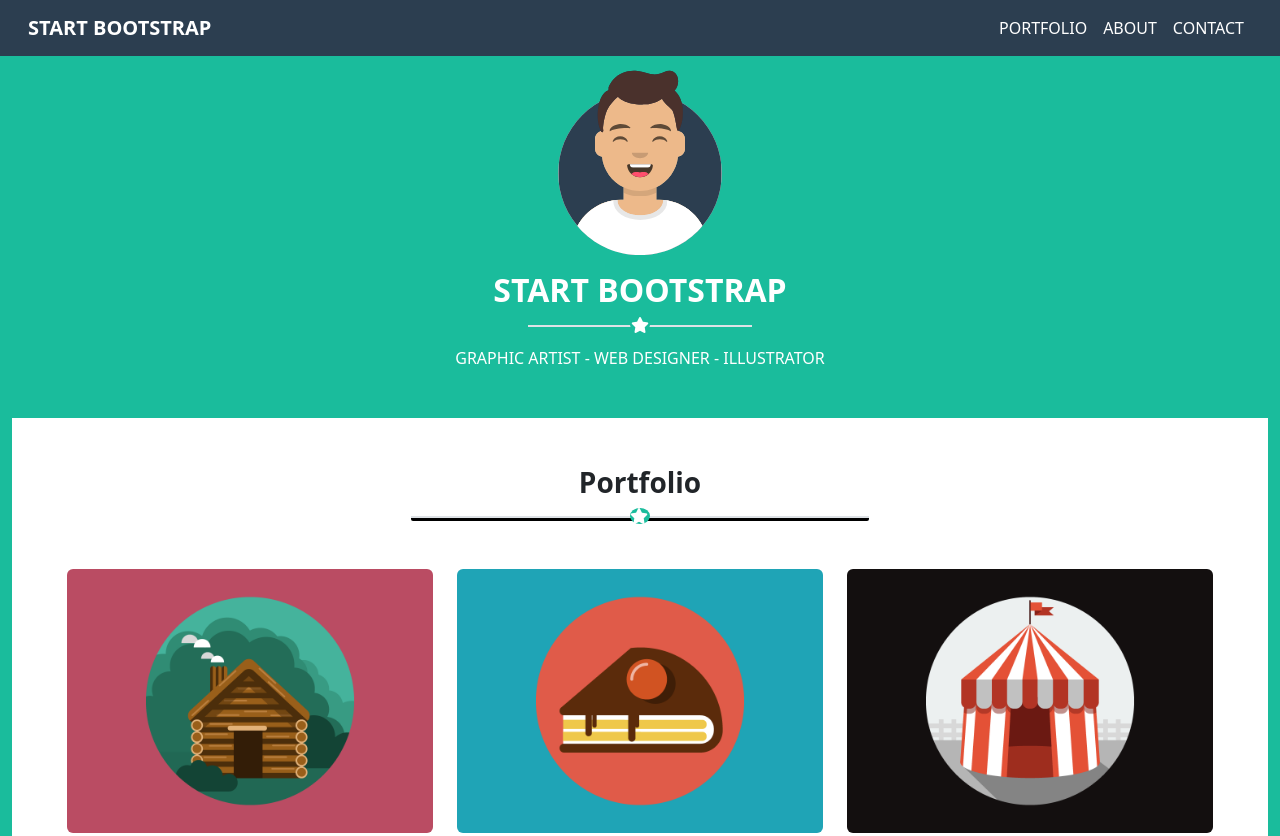
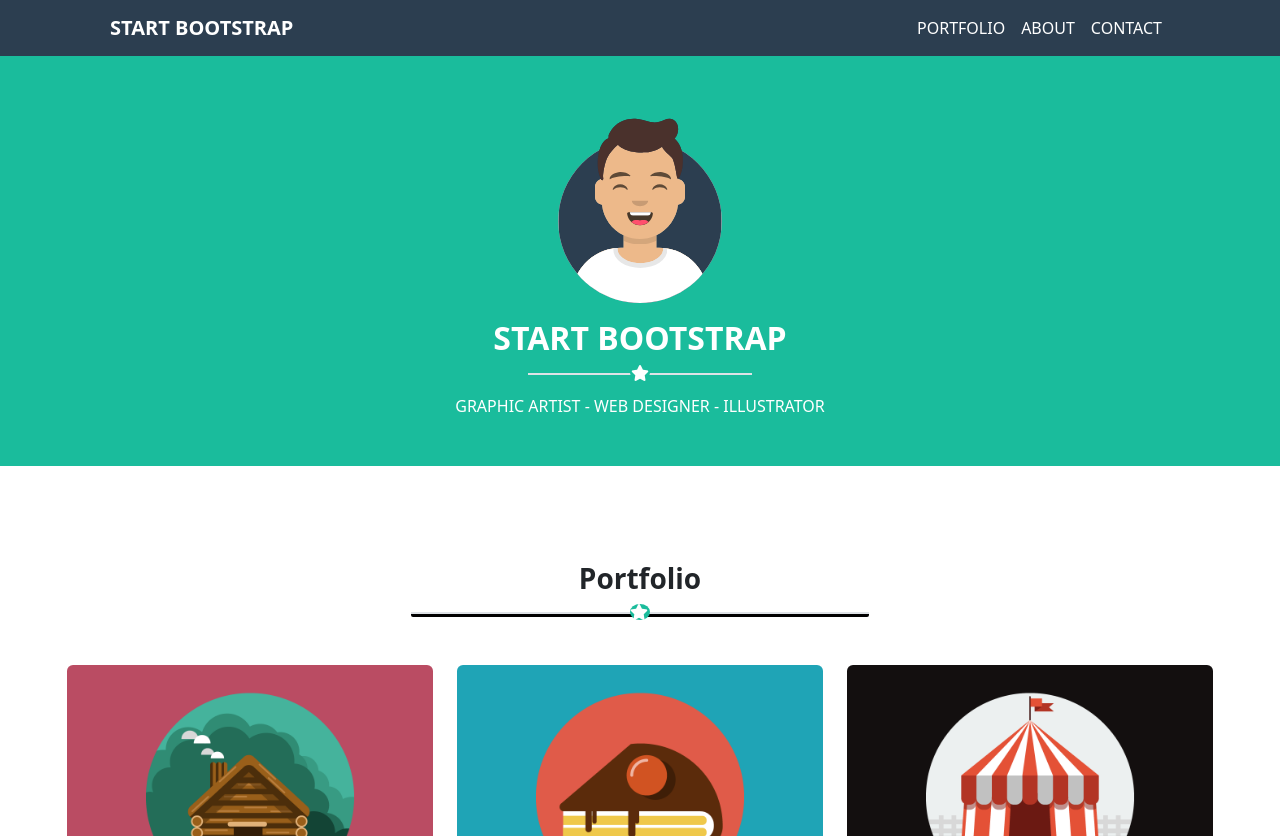
Before and after one commit to mikaeltreppo/-html-css-bootstrap-freelancer, a plain HTML site: page index.html in a window 1280 px wide. Shown: the top 836 px of the page. Drawn offline with nearby package versions, Linux system fonts and the light colour scheme.

Commit message:
Inserimento contenuti

```diff
--- a/css/style.css
+++ b/css/style.css
@@ -2,7 +2,7 @@ body {
     padding-top: 56px;
 }
 
-nav {
+header {
     background-color: rgb(44, 62, 80);
 }
 
@@ -28,14 +28,10 @@ nav {
     color: white;
 }
 
-.ms_main {
-    margin: auto;
+.ms_jumbotron{
     background-color: rgb(26, 188, 156);
 }
 
-.ms_jumbotron {
-    background-color: rgb(26, 188, 156);
-}
 
 
 
--- a/index.html
+++ b/index.html
@@ -15,9 +15,9 @@
 </head>
 
 <body>
-    <header class="container-fluid ms_header ">
-        <div class="row ">
-            <nav class="navbar navbar-expand-sm text-white fixed-top  px-3">
+    <header class="container-fluid  fixed-top ">
+        <div class="row container h-100 m-auto">
+            <nav class="navbar navbar-expand-sm text-white px-3 ">
                 <div class="container-fluid">
                     <a class="navbar-brand fw-bold text-white" href="#">START BOOTSTRAP</a>
                     <button class="navbar-toggler " type="button" data-bs-toggle="collapse" data-bs-target="#navbarText"
@@ -44,8 +44,9 @@
 
         </div>
     </header>
-    <main class="container-fluid ms_main">
+    <main class="ms_main m-auto">
         <!--Parte jumbotron-->
+        <div class="container-fluid ms_jumbotron p-5">
             <div class="row ms_mxw ms_mauto">
                 <div class="col-12 col-sm-8 offset-sm-2 col-lg-6 offset-lg-3 ms_jumbotron text-center">
                     <img class="ms_img mt-2" src="img/avatar.svg" alt="immagine avatar">
@@ -56,9 +57,10 @@
                     <div class="w-80 text-white mt-3">GRAPHIC ARTIST - WEB DESIGNER - ILLUSTRATOR</div>
                 </div>
             </div>
+        </div>
         <!--Parte portfolio-->
         <div class="container-fluid bg-white">
-            <div id="portfolio" class="row ms_portfolio ms_mxw ms_mauto  w-100 pb-5 mt-5">
+            <div id="portfolio" class="row ms_portfolio  ms_mxw ms_mauto w-100 pb-5 mt-5">
                 <div class="col-12 ms_card mt-5">
                     <h3 class="fw-semibold text-center">Portfolio</h3>
                     <div class="ms_line bg-black mt-3">
@@ -97,7 +99,8 @@
                     HTML, CSS, and JavaScript as well
                     as optional LESS stylesheets for
                     easy customization. </div>
-            <div class="col-8 offset-2 col-sm-4 offset-sm-1 mt-5 text-white"> Whether you're a student looking to
+                <div class="col-8 offset-2 col-sm-4 offset-sm-1 offset-md-0 mt-5 text-white"> Whether you're a student
+                    looking to
                     showcase your work, a professional
                     looking to attract clients, or a
                     graphic artist looking to share your
@@ -108,6 +111,7 @@
             </div>
         </div>
         <!--Parte contact-->
+        <footer>
             <div class="container-fluid  bg-warning ">
                 <div id="contact" class="row ms_contact  ms_mxw ms_mauto">
                     <div class="col-8 offset-2 mt-5 text-center"> CONTACT ME </div>
@@ -130,6 +134,7 @@
 
                 </div>
             </div>
+        </footer>
 
 
     </main>
```
Lines whose indentation alone changed are shown as unchanged.
